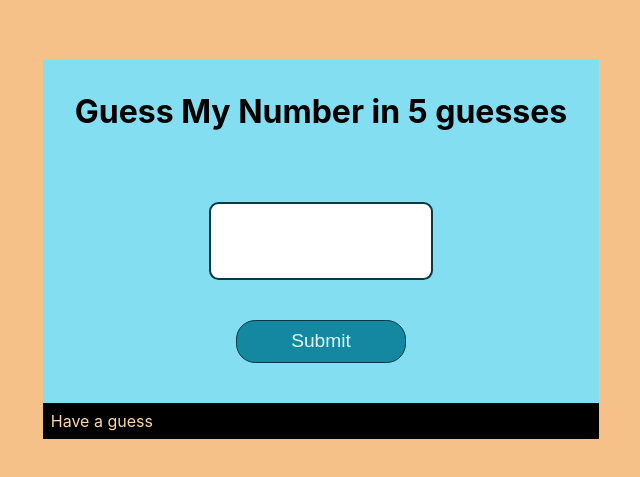
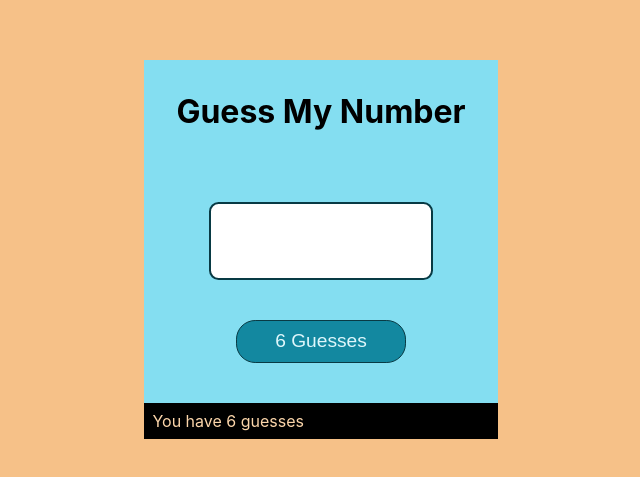
Before and after one commit to johannesmu/react-guessing-number, a React (Create React App) app: page / in a window 1280 px wide. Shown: the part 151-628 px from the top of the page, without its empty margins (319-959 px from the left). Built offline with nearby package versions, Linux system fonts and the light colour scheme.

Commit message:
update to add guess counter

```diff
--- a/src/App.js
+++ b/src/App.js
@@ -6,12 +6,19 @@ function generateRandom() {
 }
 
 function App() {
-  const maxGuessCount = 5
+  const maxGuessCount = 6
 
-  const [message, setMessage] = useState('Have a guess')
+  const [message, setMessage] = useState('You have '+ maxGuessCount + ' guesses')
   const [secret, setSecret] = useState(generateRandom())
   const [playing, setPlaying] = useState(true)
   const [guessCount, setGuessCount ] = useState( maxGuessCount )
+
+  useEffect( () => {
+    if( guessCount === 0 ) {
+      setMessage( 'Out of guesses')
+      setPlaying( false )
+    }
+  }, [guessCount] )
 
   const SubmitHandler = (event) => {
     event.preventDefault()
@@ -48,17 +55,23 @@ function App() {
         setGuessCount( guessCount - 1 )
       }
     }
-
-
   }
   return (
     <div className="App">
       <header>
-        <h1>Guess My Number in {guessCount} guesses</h1>
+        <h1>Guess My Number</h1>
       </header>
       <form id="form" onSubmit={SubmitHandler}>
-        <input type="text" name="guess" autoComplete="password" autoFocus="true" />
-        <button type="submit">{playing ? "Submit" : "Play again?"}</button>
+        <input
+          type="text"
+          name="guess"
+          autoComplete="password"
+          autoFocus="true"
+          disabled={ playing ? false : true }
+        />
+        <button type="submit" className={ playing ? "" : "play"}>
+          { playing ? guessCount + ( guessCount > 1 ? " Guesses" : " Guess") : "Play again? " }
+        </button>
       </form>
       <p className="message">{message}</p>
     </div>
```
